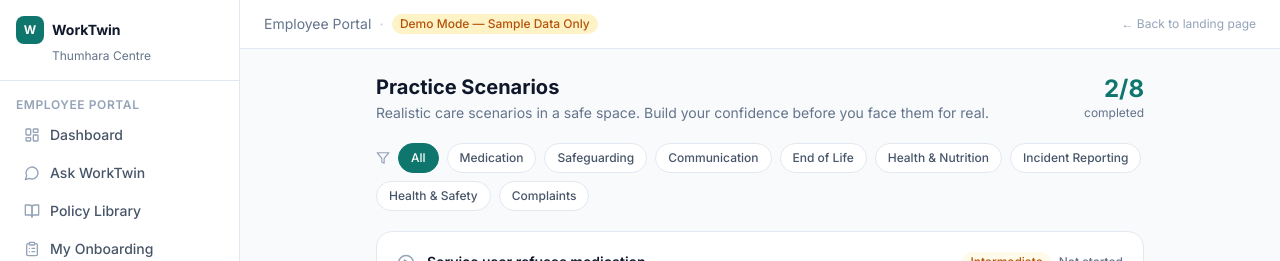
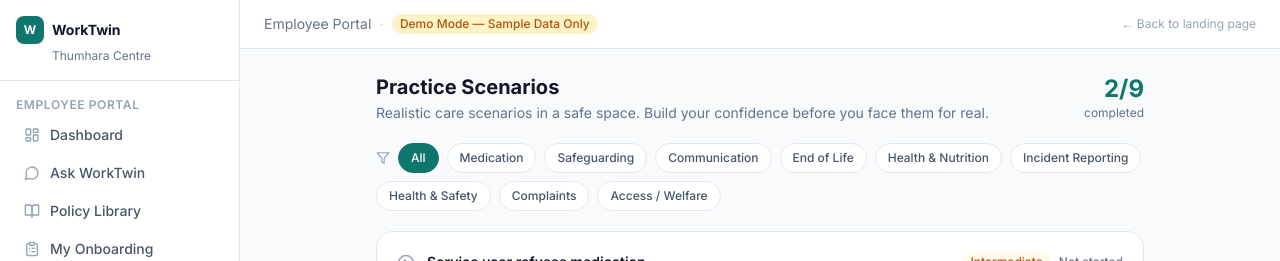
Before and after one commit to inaambasit/worktwin-care-pilot, a Next.js app in the folder frontend/: page /scenarios in a window 1280 px wide. Shown: the top 261 px of the page. Built offline with nearby package versions, Linux system fonts and the light colour scheme.

Commit message:
Add access refusal staff scenario

```diff
--- a/frontend/app/scenarios/page.tsx
+++ b/frontend/app/scenarios/page.tsx
@@ -56,7 +56,7 @@ const scenarios: Scenario[] = [
   },
   {
     id: 5,
-    title: 'Food and nutrition — identifying concerns',
+    title: 'Food and nutrition - identifying concerns',
     category: 'Health & Nutrition',
     description: 'Practise identifying when a service user may be at nutritional risk, how to record concerns and when to escalate.',
     difficulty: 'Beginner',
@@ -88,6 +88,15 @@ const scenarios: Scenario[] = [
     description: 'Practise responding to a formal or informal complaint, recording it correctly and following the complaints procedure.',
     difficulty: 'Intermediate',
     duration: '10 min',
+    status: 'Not started',
+  },
+  {
+    id: 9,
+    title: 'Service user refuses entry at the door',
+    category: 'Access / Welfare',
+    description: 'A staff member arrives for a visit, but the service user does not want to let them inside. The service user is around 100 years old and the staff member is unsure what to do. Practise calm communication, first contacting the service user\'s son as advised by Shagufta, and escalating to Shagufta as Registered Manager / Safeguarding Lead if there are any welfare, safety, capacity, distress, neglect, missed medication or immediate-risk concerns.',
+    difficulty: 'Intermediate',
+    duration: '7 min',
     status: 'Not started',
   },
 ]
```
